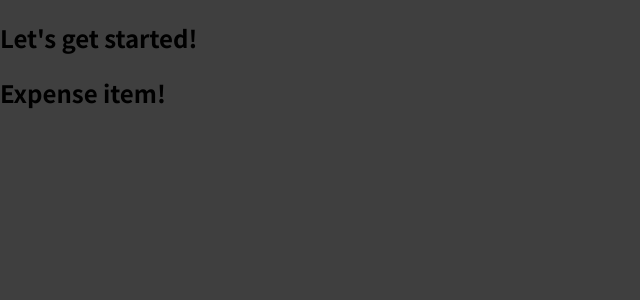
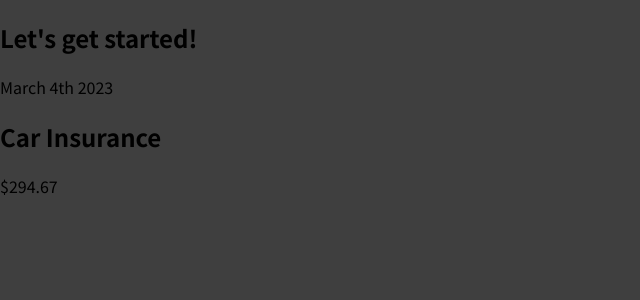
Before and after one commit to GEOFARL/react-basics, a JavaScript app: page / in a window 1280 px wide. Shown: the top 300 px of the page, without its empty margins (0-640 px from the left). Built offline with nearby package versions, Linux system fonts and the light colour scheme.

Commit message:
Elaborate my component
- Added more than one html element inside
  a component
- Found out that I should use only one top
  level html element when returning,
  cannot have sibling elements

```diff
--- a/src/components/ExpenseItem.js
+++ b/src/components/ExpenseItem.js
@@ -1,3 +1,11 @@
 export default function ExpenseItem() {
-  return <h2>Expense item!</h2>;
+  return (
+    <div>
+      <div>March 4th 2023</div>
+      <div>
+        <h2>Car Insurance</h2>
+      </div>
+      <div>$294.67</div>
+    </div>
+  );
 }
```
